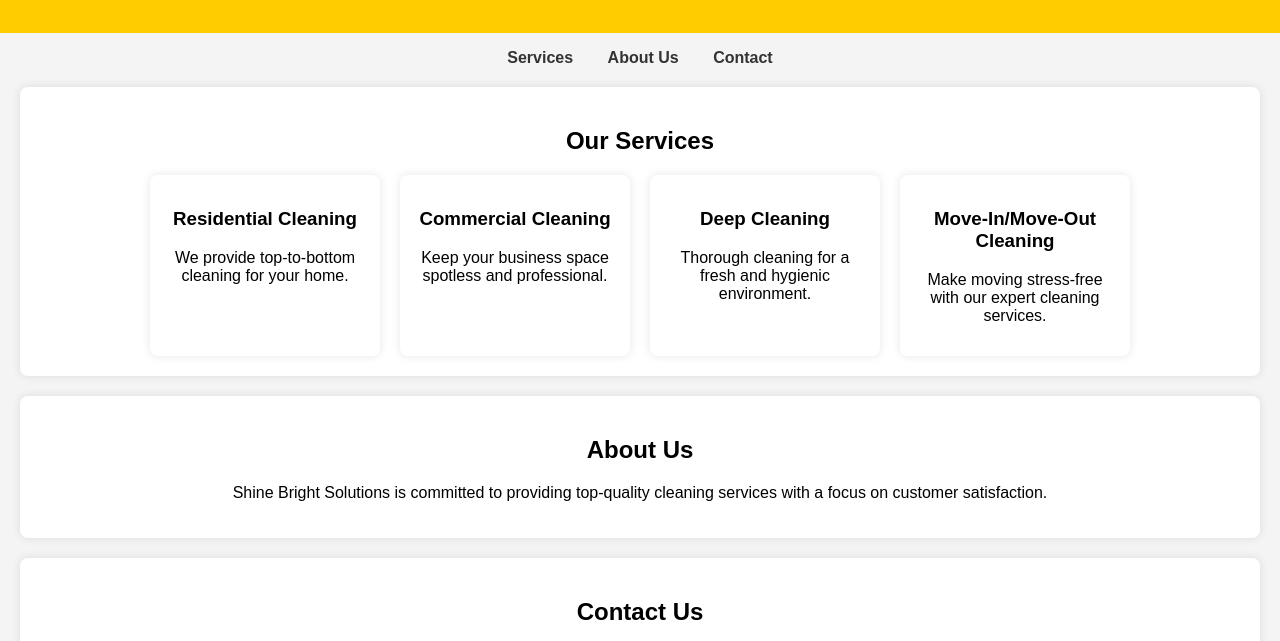
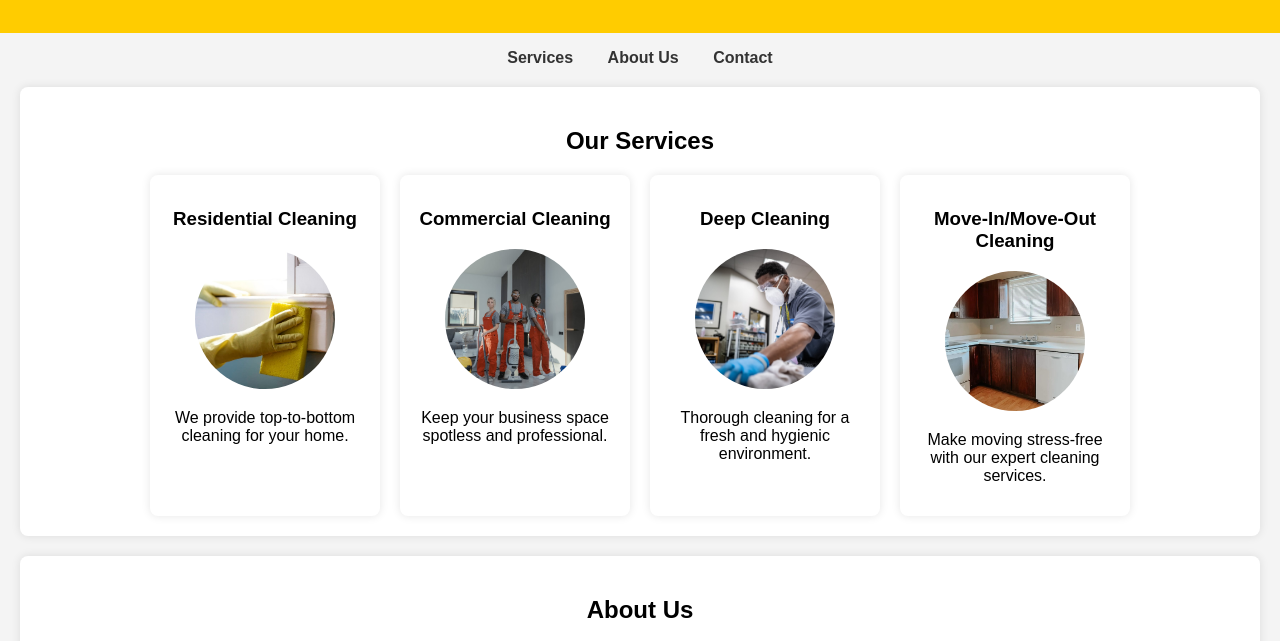
Before and after one commit to christian-m-castillo/shine-bright-solutions, a plain HTML site: page index.html in a window 1280 px wide. Shown: the part 121-762 px from the top of the page. Drawn offline with Linux system fonts and the light colour scheme.

Commit message:
added creative commons images

```diff
--- a/index.html
+++ b/index.html
@@ -58,6 +58,12 @@
       width: 200px;
     }
 
+    .card img {
+      width: 70%;
+      aspect-ratio: 1/1;
+      border-radius: 50%;
+    }
+
     .contact-container {
       display: flex;
       flex-direction: column;
@@ -101,18 +107,22 @@
     <div class="card-container">
       <div class="card">
         <h3>Residential Cleaning</h3>
+        <img src="./img/residential-cleaning.jpg" alt="Oklahoma City residential cleaning service.">
         <p>We provide top-to-bottom cleaning for your home.</p>
       </div>
       <div class="card">
         <h3>Commercial Cleaning</h3>
+        <img src="./img/commercial-cleaning.jpg" alt="Oklahoma City commerical cleaning service.">
         <p>Keep your business space spotless and professional.</p>
       </div>
       <div class="card">
         <h3>Deep Cleaning</h3>
+        <img src="./img/deep-cleaning.jpg" alt="Oklahoma City deep cleaning service.">
         <p>Thorough cleaning for a fresh and hygienic environment.</p>
       </div>
       <div class="card">
         <h3>Move-In/Move-Out Cleaning</h3>
+        <img src="./img/Move-In:Move-Out Cleaning.jpeg" alt="Oklahoma City make-ready cleaning service.">
         <p>Make moving stress-free with our expert cleaning services.</p>
       </div>
     </div>
```
Also changed, not shown: img/Move-In:Move-Out Cleaning.jpeg (added), img/Move-In:Move-Out Cleaning.webp (added), img/commercial-cleaning.jpg (added), img/deep-cleaning.jpg (added), img/residential-cleaning.jpg (added).
